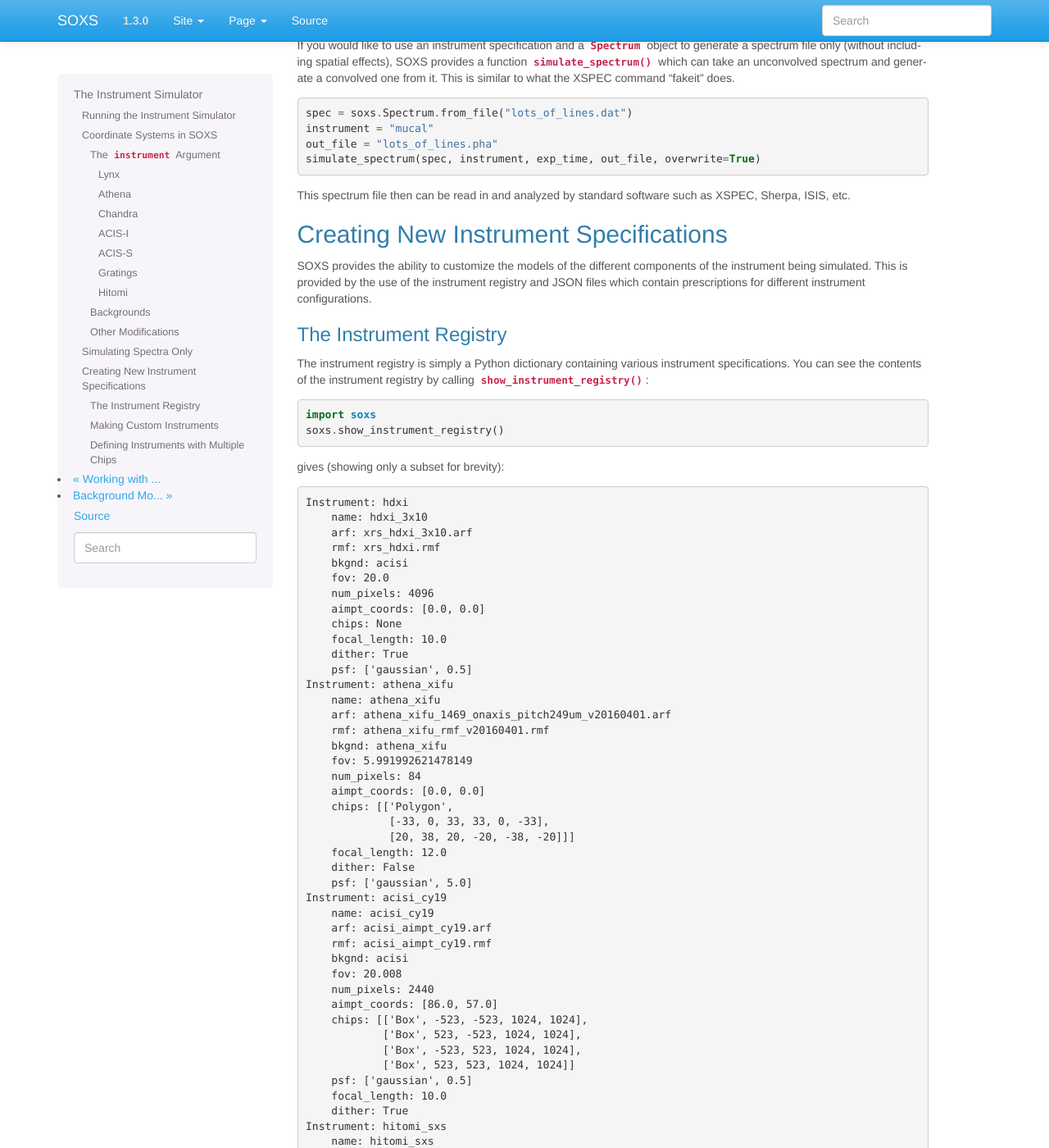
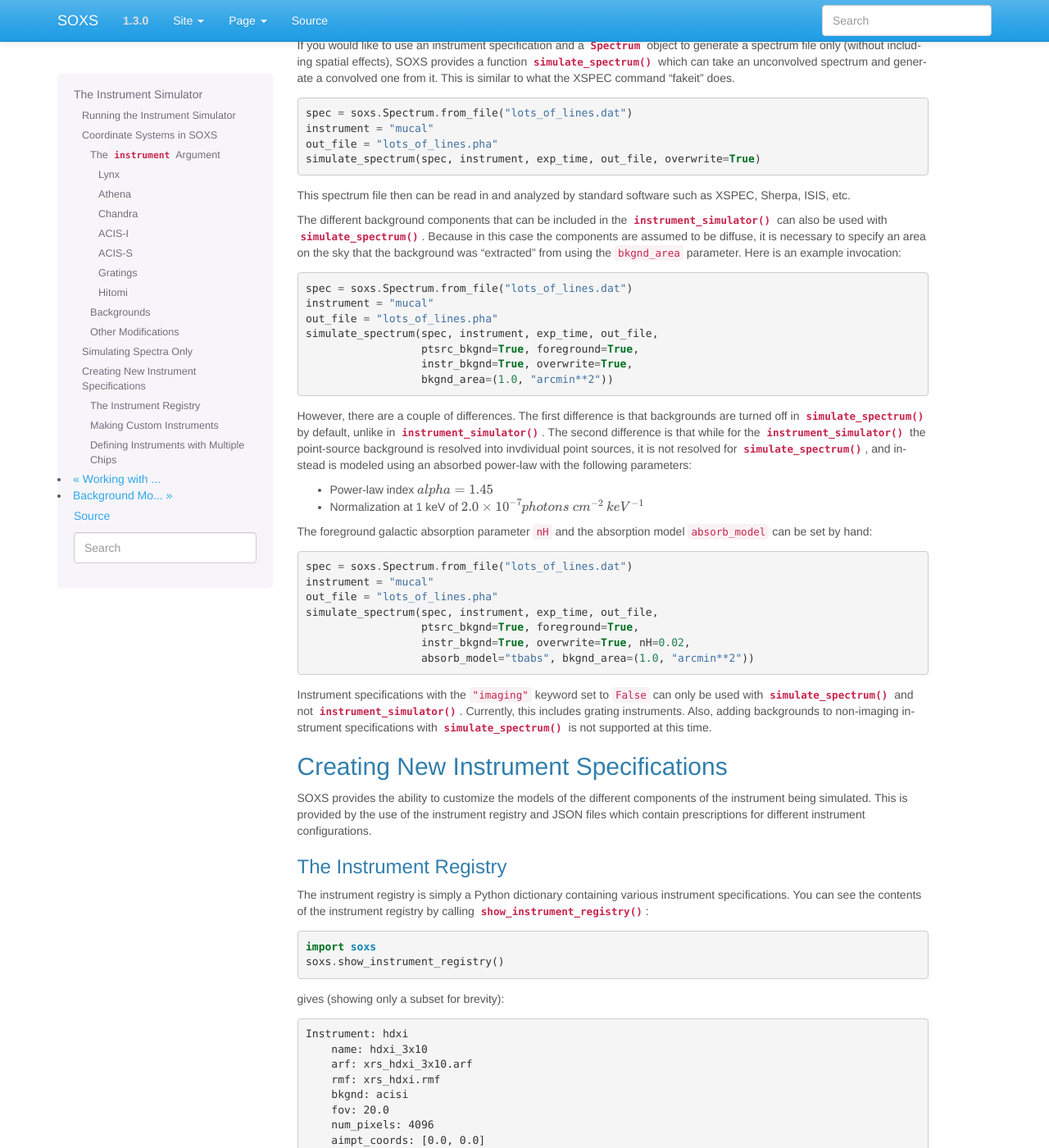
Before and after one commit to lynx-x-ray-observatory/soxs, a Sphinx documentation site: the page built from doc/source/users_guide/instrument.rst, in a window 1280 px wide and 1400 px high, scrolled down 4110 px. Shown: the whole window at 82% size. Built offline with Sphinx 7.4.7, drawn with Linux system fonts in a browser that asks for light colours.

Commit message:
Updated docs for simulate_spectrum

```diff
--- a/doc/source/users_guide/instrument.rst
+++ b/doc/source/users_guide/instrument.rst
@@ -270,6 +270,53 @@ command "fakeit" does.
 This spectrum file then can be read in and analyzed by standard software such as
 XSPEC, Sherpa, ISIS, etc.
 
+The different background components that can be included in the
+:func:`~soxs.instrument.instrument_simulator` can also be used with
+:func:`~soxs.instrument.simulate_spectrum`. Because in this case the components
+are assumed to be diffuse, it is necessary to specify an area on the sky
+that the background was "extracted" from using the ``bkgnd_area`` parameter.
+Here is an example invocation:
+
+.. code-block:: python
+
+    spec = soxs.Spectrum.from_file("lots_of_lines.dat")
+    instrument = "mucal"
+    out_file = "lots_of_lines.pha"
+    simulate_spectrum(spec, instrument, exp_time, out_file,
+                      ptsrc_bkgnd=True, foreground=True,
+                      instr_bkgnd=True, overwrite=True,
+                      bkgnd_area=(1.0, "arcmin**2"))
+
+However, there are a couple of differences. The first difference is that
+backgrounds are turned off in :func:`~soxs.instrument.simulate_spectrum` by
+default, unlike in :func:`~soxs.instrument.instrument_simulator`. The second
+difference is that while for the :func:`~soxs.instrument.instrument_simulator`
+the point-source background is resolved into invdividual point sources, it is
+not resolved for :func:`~soxs.instrument.simulate_spectrum`, and instead is
+modeled using an absorbed power-law with the following parameters:
+
+* Power-law index :math:`alpha = 1.45`
+* Normalization at 1 keV of :math:`2.0 \times 10^{-7} photons~cm^{-2}~keV^{-1}`
+
+The foreground galactic absorption parameter ``nH`` and the absorption model
+``absorb_model`` can be set by hand:
+
+.. code-block:: python
+
+    spec = soxs.Spectrum.from_file("lots_of_lines.dat")
+    instrument = "mucal"
+    out_file = "lots_of_lines.pha"
+    simulate_spectrum(spec, instrument, exp_time, out_file,
+                      ptsrc_bkgnd=True, foreground=True,
+                      instr_bkgnd=True, overwrite=True, nH=0.02,
+                      absorb_model="tbabs", bkgnd_area=(1.0, "arcmin**2"))
+
+Instrument specifications with the ``"imaging"`` keyword set to ``False`` can
+only be used with :func:`~soxs.instrument.simulate_spectrum` and not
+:func:`~soxs.instrument.instrument_simulator`. Currently, this includes grating
+instruments. Also, adding backgrounds to non-imaging instrument specifications
+with :func:`~soxs.instrument.simulate_spectrum` is not supported at this time.
+
 .. _instrument-registry:
 
 Creating New Instrument Specifications
```
